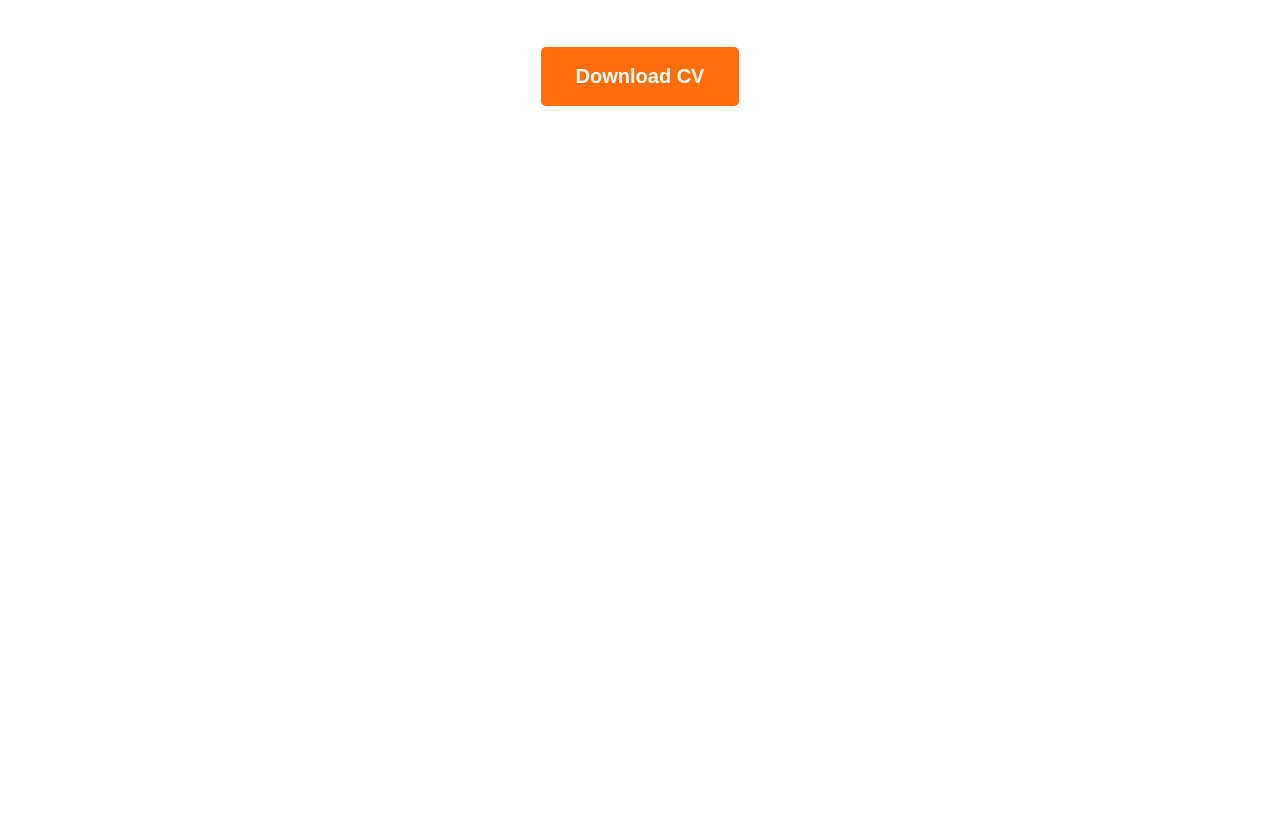
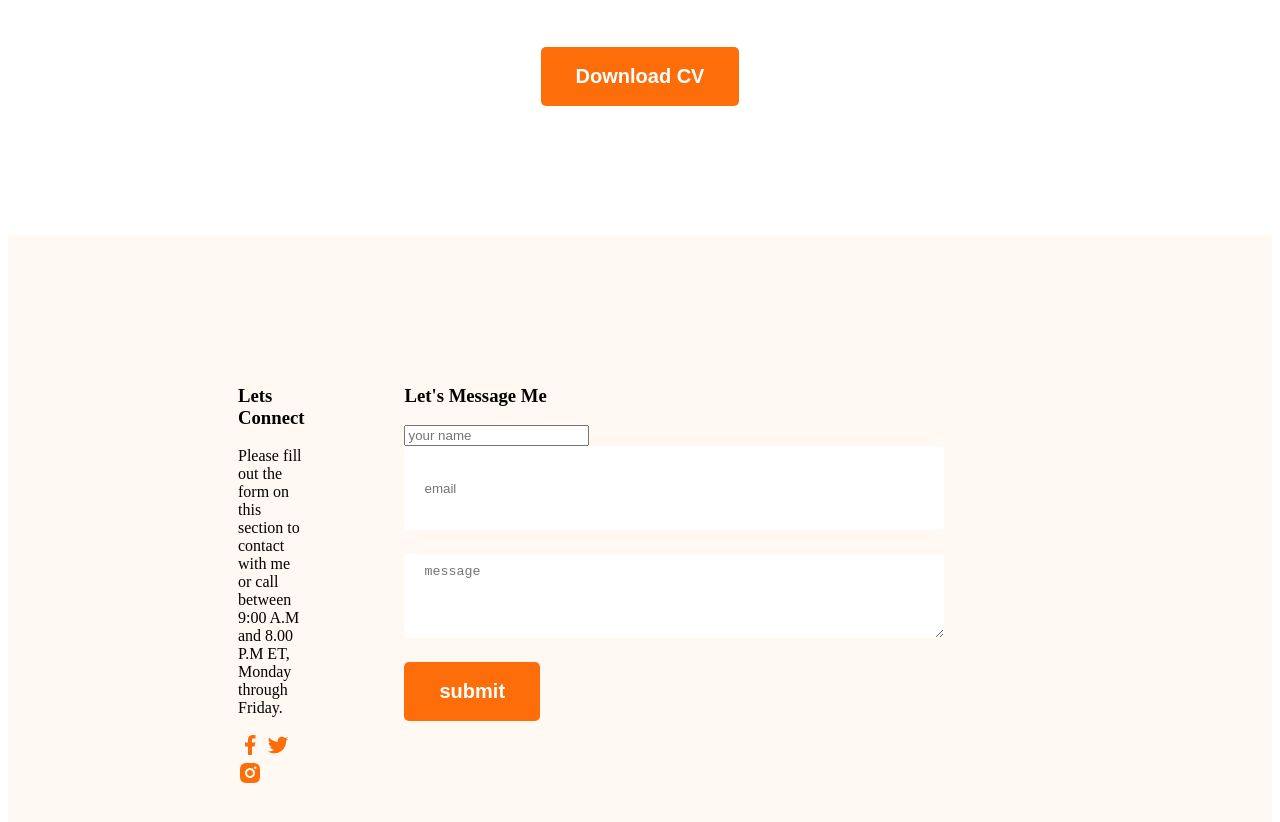
Before and after one commit to tamanna-masud/WEB-DEV-PORTFOLIO, a plain HTML site: page index.html in a window 1280 px wide. Shown: the part 2688-3510 px from the top of the page. Before the commit the page ends 2924 px from the top, so only its background shows below. Drawn offline with Linux system fonts and the light colour scheme.

Commit message:
added footer contents

```diff
--- a/index.html
+++ b/index.html
@@ -159,8 +159,36 @@
 
     </main>
 
-    <footer>
+    <footer class="secondary-bg">
 
+        <div class="footer-column">
+            <h3 class="section-tiltle">Lets Connect</h3>
+            <p>Please fill out the form on this section to contact with me or call between 9:00 A.M and 8.00 P.M ET, Monday through Friday.  </p>
+            <div>
+                <a href=""> <img src="images/icons/facebook.png" alt=""></a>
+                <a href=""><img src="images/icons/twitter.png" alt=""></a>
+                <a href=""><img src="images/icons/insta.png" alt=""></a>
+            </div>
+        </div>
+
+       <div>
+        <h3 class="setion-title">Let's Message Me</h3>
+        <form action="">
+            <input type="text" name="" id="" placeholder="your name">
+            <input type="email" name="" id="" placeholder="email">
+            <textarea name="" id="" cols="30" rows="20" placeholder="message"></textarea>
+            <input class="btn-primary" type="submit" value="submit">
+
+
+
+
+
+        </form>
+       </div>
+
+
+
+        <div class="footer-column"></div>
     </footer>
 </body>
 </html>
--- a/styles/portfolio.css
+++ b/styles/portfolio.css
@@ -170,3 +170,26 @@ font-weight: 600px;
 .resume-download-cv{
     margin-top: 50px;
 }
+
+/* footer styles */
+
+footer{
+    padding: 130px 230px;
+    display: flex;
+    gap: 100px;
+
+}
+.footer-column{
+    width: 562px;
+
+}
+.footer input[type="text"], footer input[type="email"], footer textarea{
+    height: 64px;
+    border-radius: 5px;
+    background-color: white;
+    display: block;
+    width:500px ;
+    padding: 10px 20px;
+    margin-bottom: 24px;
+    border: none;
+}
```
